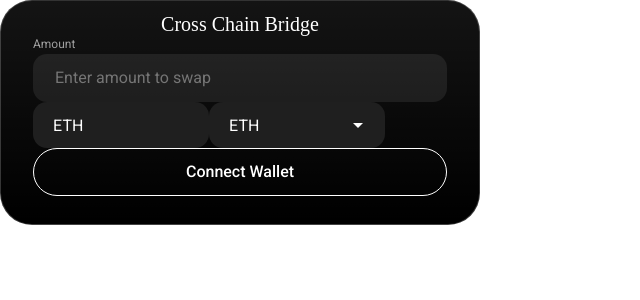
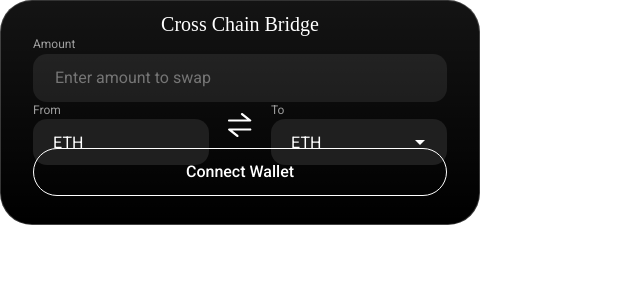
Before and after one commit to chainswap/info, a React (Create React App) app: page /swap in a window 1280 px wide. Shown: the top 300 px of the page, without its empty margins (0-640 px from the left). Built offline with nearby package versions, Linux system fonts and the light colour scheme.

Commit message:
implement Row and Row Between

```diff
--- a/src/components/CurrencyInputPanel/index.tsx
+++ b/src/components/CurrencyInputPanel/index.tsx
@@ -1,6 +1,5 @@
 import React from 'react'
 import { styled } from '@material-ui/styles'
-import DropDown from '../../assets/images/dummy_logo.png'
 
 const LabelRow = styled('div')({
   fontWeight: 400,
--- a/src/components/CurrencySelectPanel/index.tsx
+++ b/src/components/CurrencySelectPanel/index.tsx
@@ -1,27 +1,45 @@
 import React from 'react'
-import { MenuItem } from '@material-ui/core'
+import { InputLabel } from '@material-ui/core'
 import { styled } from '@material-ui/styles'
 import Select from '../Select/Select'
+import SwitchArrow from '../../assets/images/switch_arrow.svg'
+import { RowBetween } from '../../components/Row'
 
-const CurrencySelectFrom = styled('div')({
+const CurrencySelect = styled('div')({
   width: 176,
   height: 46,
-  backgroundColor: '1f1f1f',
   boxSizing: 'border-box',
   borderRadius: 14,
-  display: 'flex',
   alignItems: 'center',
+})
+
+const CurrencySelectLabel = styled('div')({
+  color: '#FFFFFF',
+  opacity: 0.6,
+  fontSize: 12,
+  fontWeight: 400,
+  fontFamily: 'Roboto',
+  lineHeight: '17.48px',
 })
 
 export default function CurrencySelectPanel() {
   return (
-    <CurrencySelectFrom>
+    <>
+      <RowBetween>
+        <CurrencySelect>
+          <CurrencySelectLabel>From</CurrencySelectLabel>
           <Select defaultValue="ETH" disabled>
             <option value="ETH">ETH</option>
           </Select>
+        </CurrencySelect>
+        <img src={SwitchArrow} alt={'switch_arrow_icon'} />
+        <CurrencySelect>
+          <CurrencySelectLabel>To</CurrencySelectLabel>
           <Select defaultValue="ETH">
             <option value="ETH">ETH</option>
           </Select>
-    </CurrencySelectFrom>
+        </CurrencySelect>
+      </RowBetween>
+    </>
   )
 }
--- /dev/null
+++ b/src/components/Row/index.tsx
@@ -0,0 +1,25 @@
+import { styled } from '@material-ui/styles'
+import { Box } from '@material-ui/core'
+
+interface Props {
+  width?: string
+  align?: string
+  justify?: string
+  padding?: string
+  border?: string
+  borderRadius?: string
+}
+
+const Row = styled(Box)({
+  width: (props: Props) => props.width || '100%',
+  display: 'flex',
+  alignItems: (props: Props) => props.align || 'center',
+  justifyContent: (props: Props) => props.justify || 'flex-start',
+  padding: (props: Props) => props.padding || 0,
+  border: (props: Props) => props.border,
+  borderRadius: (props: Props) => props.borderRadius,
+})
+
+export const RowBetween = styled(Row)({
+  justifyContent: 'space-between',
+})
```
Also changed, not shown: src/assets/images/switch_arrow.svg (added). Lines whose indentation alone changed are shown as unchanged.
